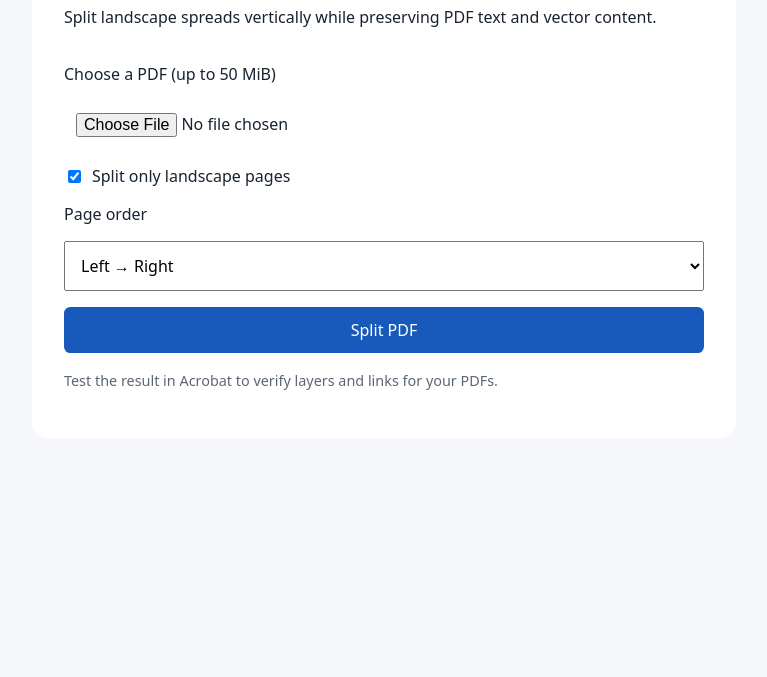
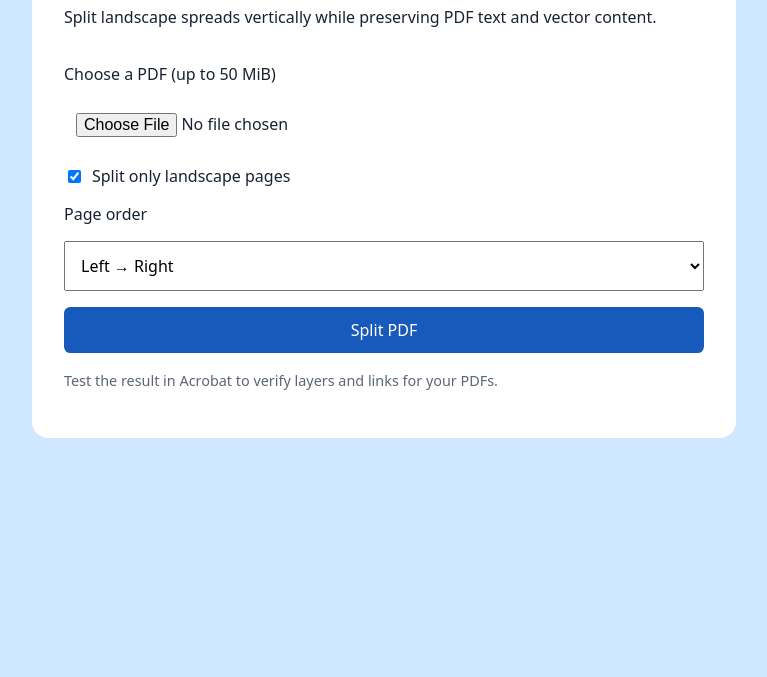
Before and after one commit to mr-gawnz/pdf-splitter-poc, a plain HTML site: page static/index.html in a window 1280 px wide. Shown: the part 123-800 px from the top of the page, without its empty margins (256-1023 px from the left). Drawn offline with Linux system fonts and the light colour scheme; files that its build step writes are made by us from their sources; files whose address does not match are found by name.

Commit message:
Change page background to light blue

```diff
--- a/static/styles.css
+++ b/static/styles.css
@@ -1,4 +1,4 @@
-:root { font-family: system-ui, sans-serif; color: #182332; background: #f5f7fa; }
+:root { font-family: system-ui, sans-serif; color: #182332; background: #cfe8ff; }
 body { margin: 0; padding: 2rem 1rem; }
 main { max-width: 40rem; margin: auto; padding: 2rem; background: white; border-radius: 1rem; }
 h1 { margin-top: 0; }
```
